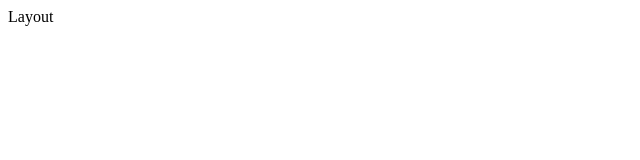
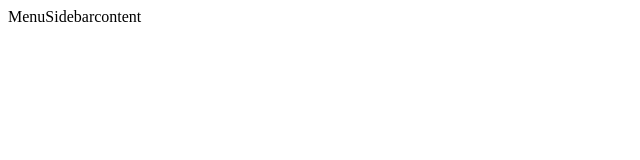
Before and after one commit to Bse-B2c/admin-web-frontend, a React (Vite) app: page / in a window 1280 px wide. Shown: the top 160 px of the page, without its empty margins (0-640 px from the left). Built offline with nearby package versions, Linux system fonts and the light colour scheme.

Commit message:
Refactoring import of mui

```diff
--- a/src/App.tsx
+++ b/src/App.tsx
@@ -1,14 +1,13 @@
-import Layout from "@layouts/Layout";
-import { createTheme, ThemeProvider } from "@material-ui/core";
-
-const theme = createTheme({});
+import React from 'react';
+import Layout from '@layouts/Layout';
+import Grid from '@mui/material/Grid';
 
 function App() {
-  return (
-    <ThemeProvider theme={theme}>
-      <Layout />
-    </ThemeProvider>
-  );
+	return (
+		<Grid container>
+			<Layout />
+		</Grid>
+	);
 }
 
 export default App;
--- a/src/layouts/Layout.tsx
+++ b/src/layouts/Layout.tsx
@@ -1,5 +1,5 @@
-import React, { FC } from "react";
-import { Box } from "@material-ui/core";
+import React, { FC } from 'react';
+import Grid from '@mui/material/Grid';
 
 interface LayoutStateProps {}
 interface LayoutDispatchProps {}
@@ -7,11 +7,13 @@ interface LayoutDispatchProps {}
 type LayoutProps = LayoutStateProps & LayoutDispatchProps;
 
 const Layout: FC<LayoutProps> = () => {
-  return (
-    <Box>
-      <div>Layout</div>
-    </Box>
-  );
+	return (
+		<Grid container>
+			<div>Menu</div>
+			<div>Sidebar</div>
+			<div>content</div>
+		</Grid>
+	);
 };
 
 export default Layout;
```
